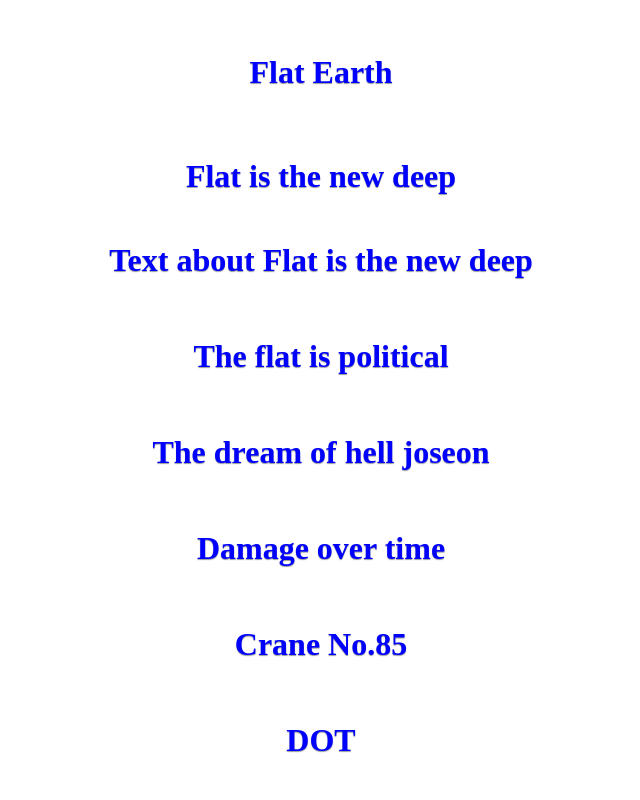
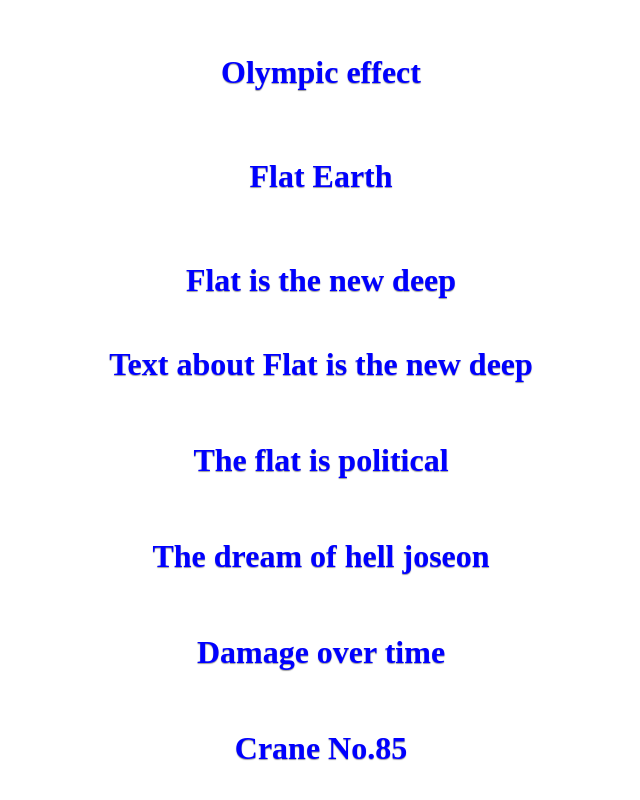
Before and after one commit to standlaid/portfolio, a plain HTML site: page index.html in a window 1280 px wide. Shown: the top 800 px of the page, without its empty margins (319-959 px from the left). Drawn offline with Linux system fonts and the light colour scheme.

Commit message:
Update index.html

```diff
--- a/index.html
+++ b/index.html
@@ -36,6 +36,11 @@
       text-align: center;
     }
   </style>
+
+  <h1>
+      <a href="OE.html" style="color">
+        Olympic effect
+      </a>
  <h1>
       <a href="FE.html" style="color">
         Flat Earth
```
